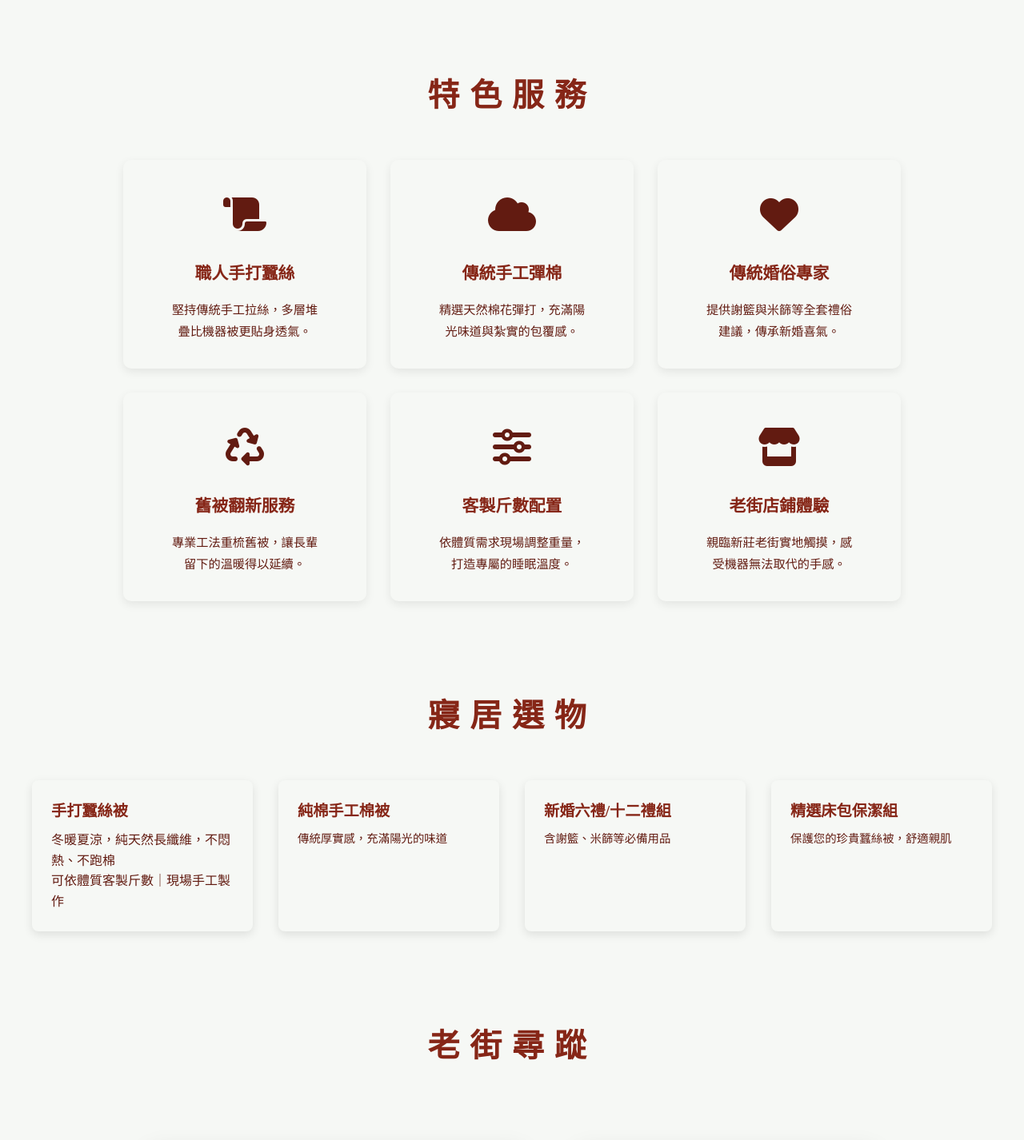
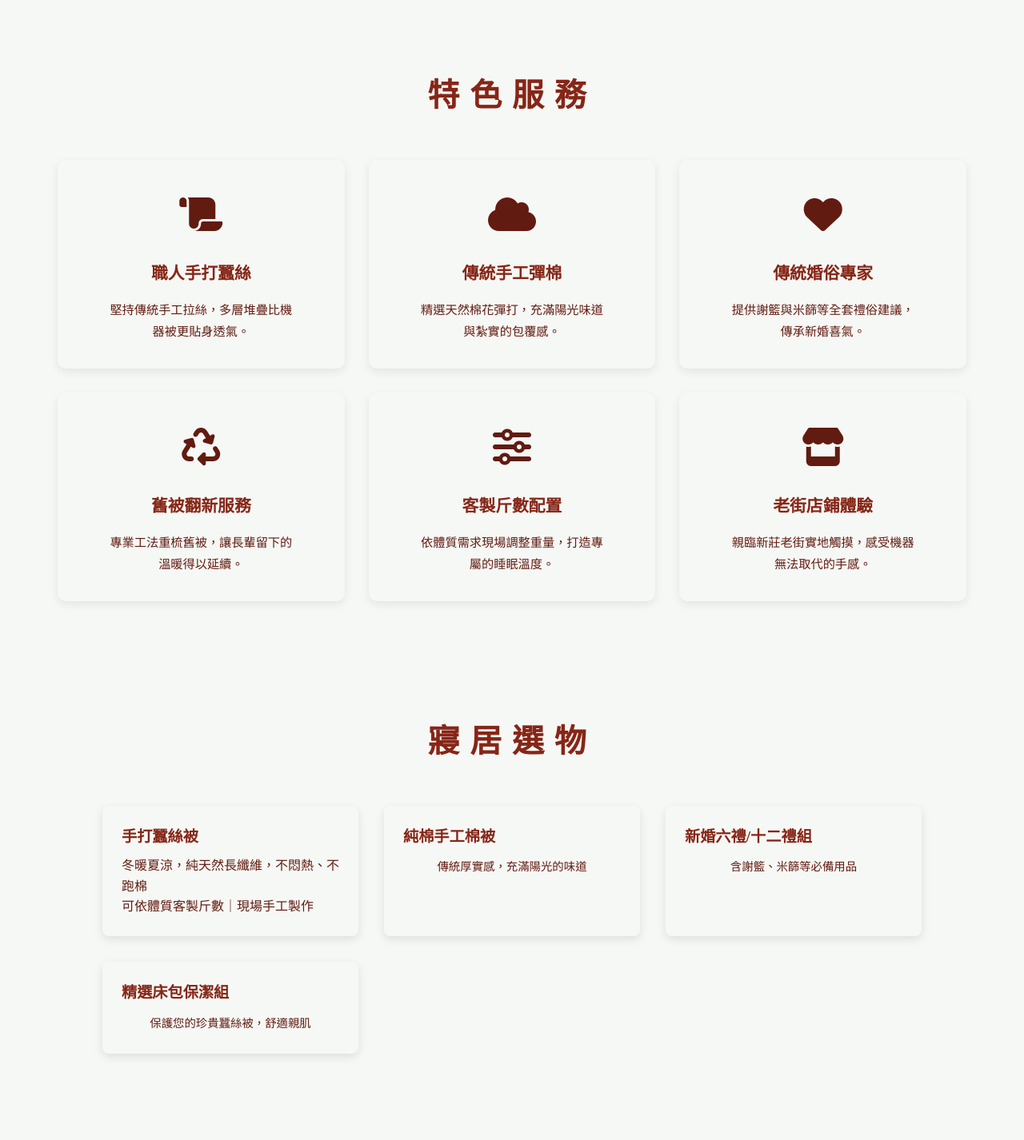
Before and after one commit to jekkinoopy/SiongHing, a PHP site: page / in a window 1280 px wide. Shown: the part 1813-3239 px from the top of the page at 80% size. Run offline with PHP 8.4, Linux system fonts and the light colour scheme.

Commit message:
style:寬度調整(WIP)

```diff
--- a/index.html
+++ b/index.html
@@ -105,7 +105,6 @@
     <section class="features" id="features">
         <h2 class="section-title">特色服務</h2>
         <div class="feature-grid">
-            <div class="feature-grid">
             <!-- 點 1：手打蠶絲 -->
             <div class="feature-card">
                 <div class="feature-icon"><i class="fas fa-scroll"></i></div>
@@ -141,7 +140,6 @@
                 <div class="feature-icon"><i class="fas fa-store"></i></div>
                 <h3>老街店鋪體驗</h3>
                 <p class="feature-desc">親臨新莊老街實地觸摸，感受機器無法取代的手感。</p>
-                </div>
             </div>
         </div>
     </section>
--- a/style.css
+++ b/style.css
@@ -461,8 +461,9 @@ nav.scrolled .nav-links a:hover {
 /* 產品展示 */
 .products-section {
     /* background-color: var(--accent); */
-    padding: 4rem 2rem;
+    padding: 6rem 2rem;
     margin: 3rem 0;
+    background-color: var(--bg);
 }
 
 .section-title {
@@ -478,8 +479,11 @@ nav.scrolled .nav-links a:hover {
     max-width: 1200px;
     margin: 0 auto;
     display: grid;
-    grid-template-columns: repeat(auto-fit, minmax(250px, 1fr));
+    grid-template-columns: repeat(auto-fit, minmax(280px, 320px));
+    /* 讓卡片居中，不要強行撐開 */
     gap: 2rem;
+    justify-content: center;
+    align-items: stretch;
 }
 
 .product-card {
@@ -523,9 +527,13 @@ nav.scrolled .nav-links a:hover {
 }
 
 .product-desc {
-
+    line-height: 1.8;
     font-size: 0.9rem;
-    margin-bottom: 1rem;
+    color: var(--core-800);
+    max-width: 220px;
+    /* 關鍵：設定寬度讓文字自動換行，形成精緻的區塊感 */
+    margin: 10px auto 0;
+    text-align: center;
 }
 
 /* 聯絡我們 */
```
Lines whose indentation alone changed are shown as unchanged.
